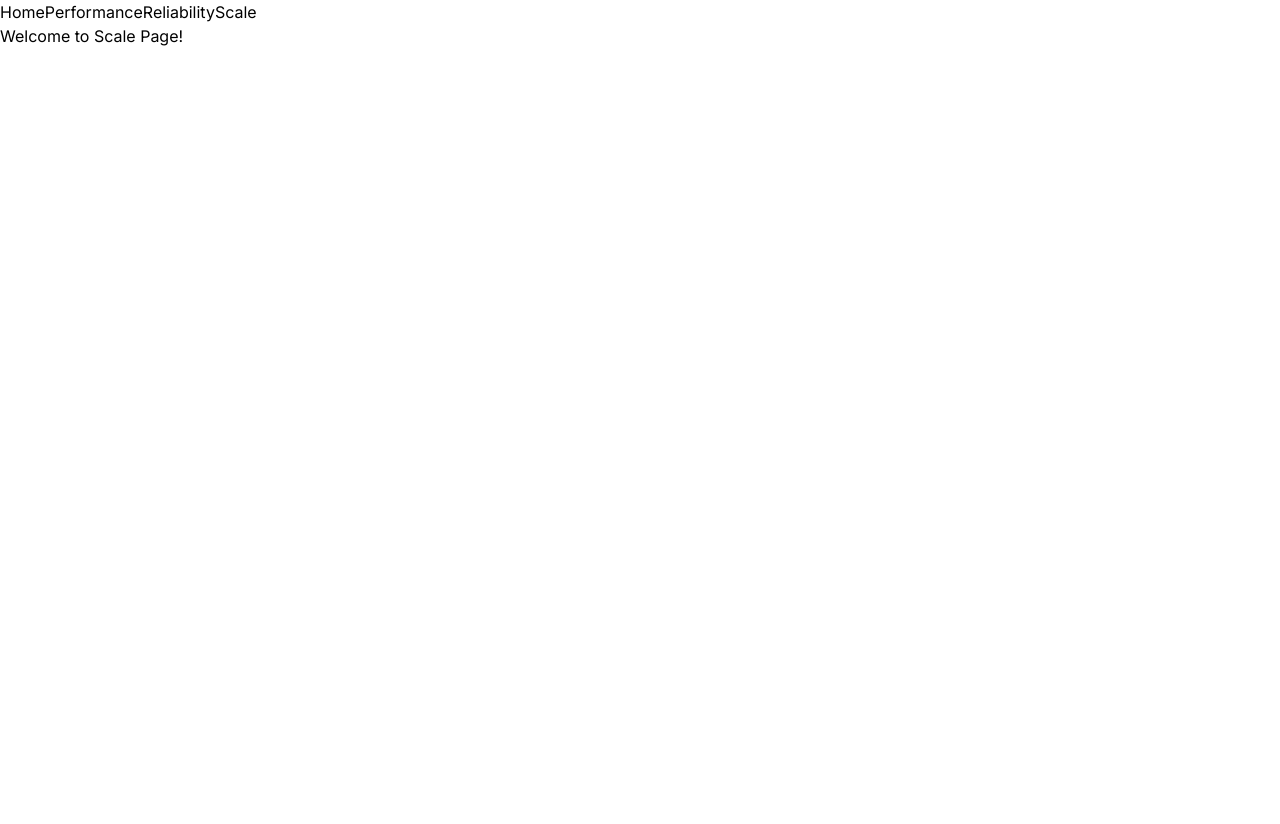
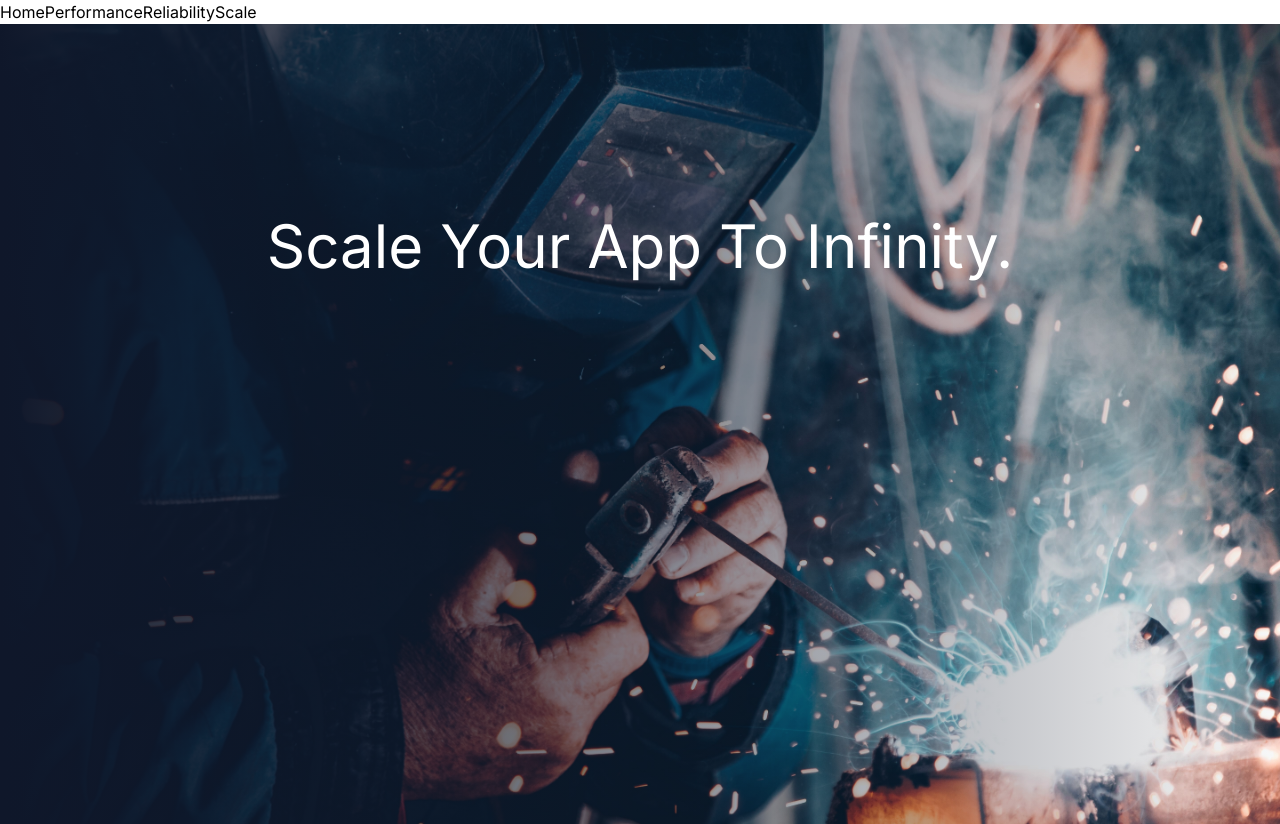
Before and after one commit to edgarinhm/first-nextjs-app, a Next.js app: page /scale in a window 1280 px wide. Before the commit the page ends 800 px from the top, so only its background shows below. Built offline with nearby package versions, Linux system fonts and the light colour scheme.

Commit message:
UD-NEXT-JS-01 refactor pages to use service card

```diff
--- a/src/app/performance/page.tsx
+++ b/src/app/performance/page.tsx
@@ -1,3 +1,13 @@
+import ServiceCard from "@/components/ServiceCard";
+import { localeMessages } from "@/constants/constants";
+import performanceImg from "public/images/performance.jpg";
+
 export default function PerformancePage() {
-  return <div>Welcome to Performance Page!</div>;
+  return (
+    <ServiceCard
+      imgData={performanceImg}
+      imgAlt={localeMessages.PerformanceImgAlt}
+      title={localeMessages.PerformanceTitle}
+    />
+  );
 }
--- a/src/app/reliability/page.tsx
+++ b/src/app/reliability/page.tsx
@@ -1,3 +1,13 @@
+import ServiceCard from "@/components/ServiceCard";
+import { localeMessages } from "@/constants/constants";
+import reliabilityImg from "public/images/reliability.jpg";
+
 export default function ReliabilityPage() {
-  return <div>Welcome to Reliability Page!</div>;
+  return (
+    <ServiceCard
+      imgData={reliabilityImg}
+      imgAlt={localeMessages.ReliabilityImgAlt}
+      title={localeMessages.ReliabilityTitle}
+    />
+  );
 }
--- a/src/app/scale/page.tsx
+++ b/src/app/scale/page.tsx
@@ -1,3 +1,13 @@
+import ServiceCard from "@/components/ServiceCard";
+import { localeMessages } from "@/constants/constants";
+import scaleImg from "public/images/reliability.jpg";
+
 export default function ScalePage() {
-  return <div>Welcome to Scale Page!</div>;
+  return (
+    <ServiceCard
+      imgData={scaleImg}
+      imgAlt={localeMessages.ScaleImgAlt}
+      title={localeMessages.ScaleTitle}
+    />
+  );
 }
--- a/src/components/ServiceCard.tsx
+++ b/src/components/ServiceCard.tsx
@@ -18,7 +18,7 @@ export default function ServiceCard(props: Readonly<ServiceCardProps>) {
         <div className="absolute inset-0 bg-gradient-to-r from-slate-900"></div>
       </div>
       <div className="pt-48 flex justify-center items-center">
-        <h1 className="text-white text-6xl">{props.title}</h1>
+        <h1 className="text-white text-6xl capitalize">{props.title}</h1>
       </div>
     </div>
   );
--- a/src/constants/constants.ts
+++ b/src/constants/constants.ts
@@ -1,4 +1,10 @@
 export const localeMessages = {
   HomeTitle: "professional cloud hosting",
   HomeImgAlt: "cart factory",
+  PerformanceTitle: "we serve high performance applications.",
+  PerformanceImgAlt: "welding",
+  ReliabilityTitle: "super high reliability hosting.",
+  ReliabilityImgAlt: "welding",
+  ScaleTitle: "scale your app to infinity.",
+  ScaleImgAlt: "steel  factory",
 };
```
